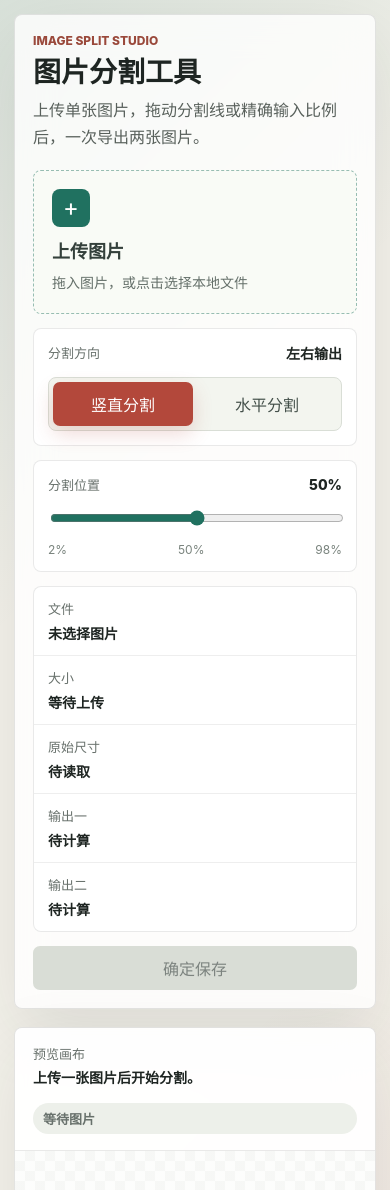
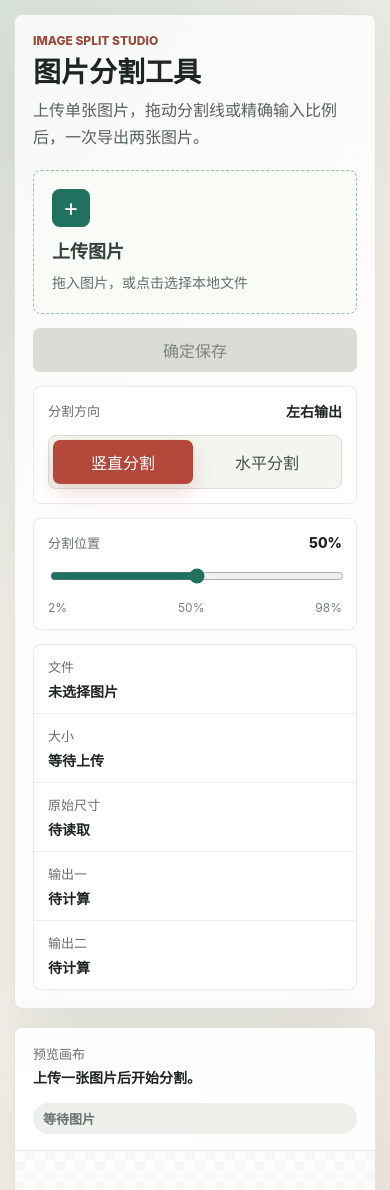
Before and after one commit to cizhaYang/separate-images, a React (Vite) app: page / in a window 390 px wide. Shown: the top 1190 px of the page. Built offline with nearby package versions, Linux system fonts and the light colour scheme.

Commit message:
fix: 调整保存按钮位置

```diff
--- a/src/App.css
+++ b/src/App.css
@@ -250,7 +250,6 @@ body {
 
 .primary-action {
   width: 100%;
-  margin-top: auto;
   color: #ffffff;
   background: #207160;
   box-shadow: 0 14px 28px rgba(32, 113, 96, 0.24);
@@ -523,10 +522,6 @@ body {
     grid-template-columns: 1fr;
   }
 
-  .primary-action {
-    margin-top: 0;
-  }
-
   .image-stage,
   .image-stage img {
     max-height: 58vh;
--- a/src/App.tsx
+++ b/src/App.tsx
@@ -205,6 +205,15 @@ export default function App() {
             />
           </label>
 
+          <button
+            className="primary-action"
+            disabled={!sourceFile || exportStatus === 'processing'}
+            onClick={handleExport}
+            type="button"
+          >
+            {exportStatus === 'processing' ? '正在生成...' : '确定保存'}
+          </button>
+
           <div className="control-card">
             <div className="control-heading">
               <span>分割方向</span>
@@ -273,15 +282,6 @@ export default function App() {
               <strong>{secondOutput}</strong>
             </div>
           </div>
-
-          <button
-            className="primary-action"
-            disabled={!sourceFile || exportStatus === 'processing'}
-            onClick={handleExport}
-            type="button"
-          >
-            {exportStatus === 'processing' ? '正在生成...' : '确定保存'}
-          </button>
         </aside>
 
         <section className="canvas-panel" aria-label="图片预览">
```
